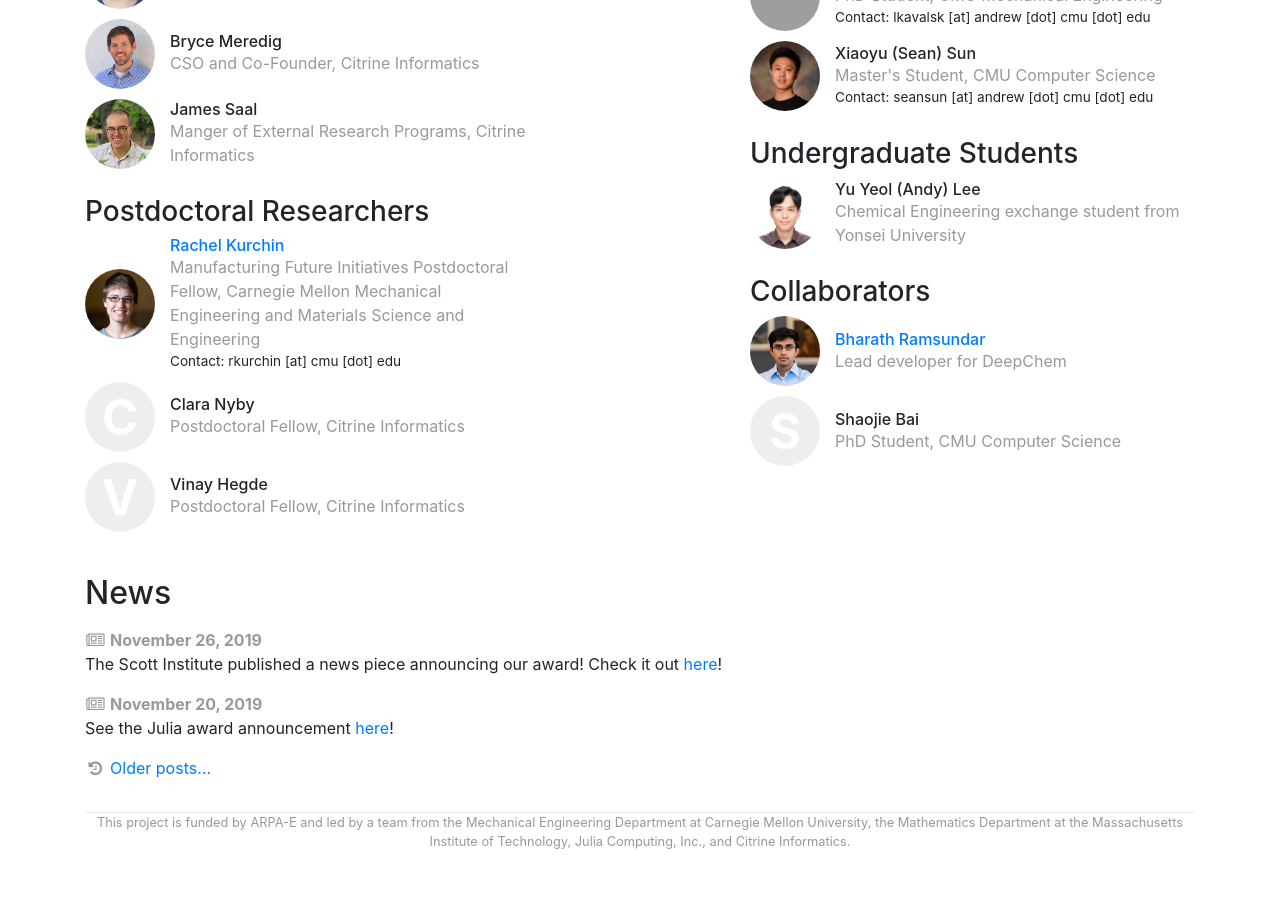
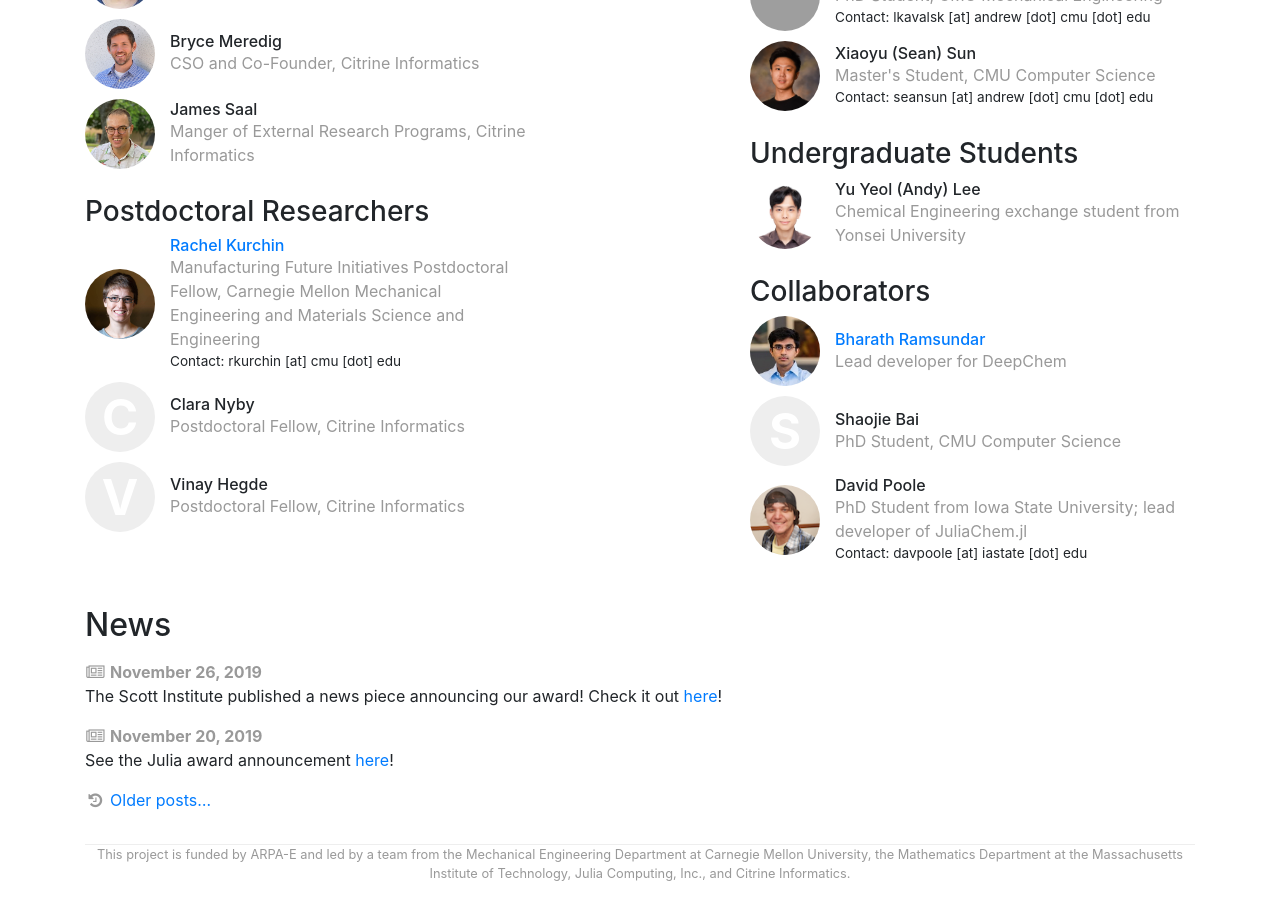
Before and after one commit to uwsampa/research-group-web, a Jekyll site: the page built from index.html, in a window 1280 px wide and 900 px high, scrolled down 2182 px. Built offline with Jekyll 4.4.1, drawn with Linux system fonts in a browser that asks for light colours; before the commit the page ends 3050 px from its top, so only the background shows below that; grey boxes are pictures that could not be loaded.

Commit message:
Add details and image for David Poole

```diff
--- a/_data/people.yml
+++ b/_data/people.yml
@@ -112,3 +112,11 @@ shaojie:
     display_name: "Shaojie Bai"
     role: collab
     bio: PhD Student, CMU Computer Science
+
+david:
+    display_name: "David Poole"
+    role: collab
+    bio: PhD Student from Iowa State University; lead developer of JuliaChem.jl
+    github: davpoolechem
+    image: img/people/David_Poole.png
+    email: "davpoole [at] iastate [dot] edu"
```
Also changed, not shown: img/people/David_Poole.png (added).
